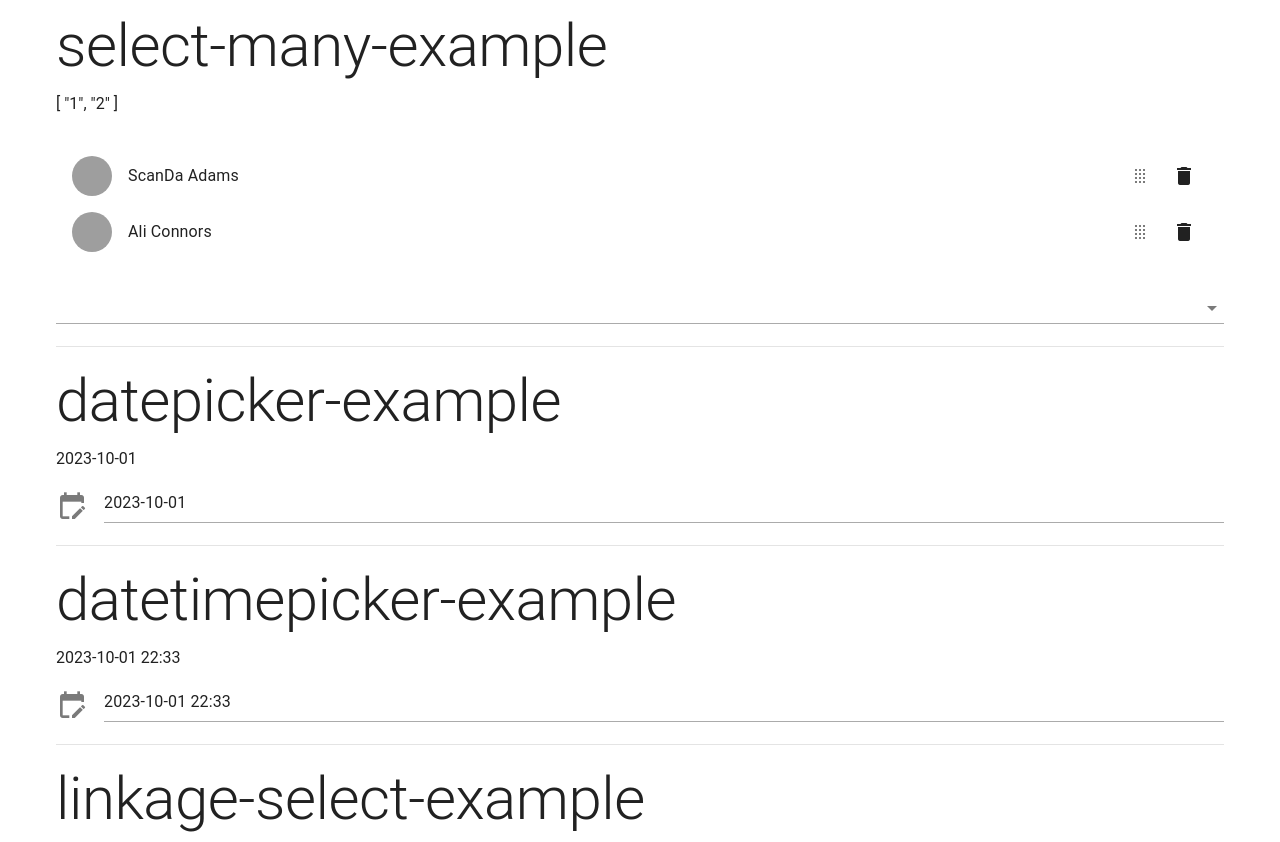
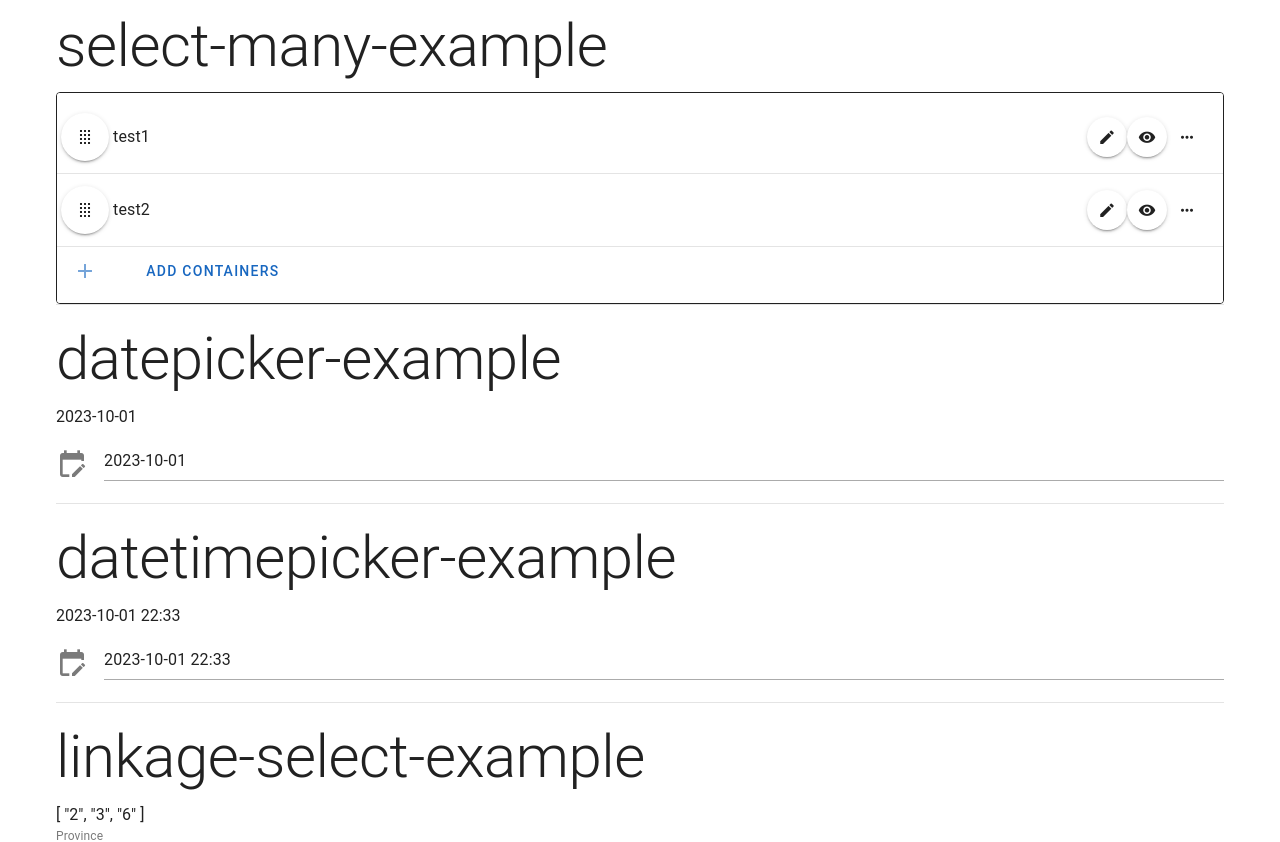
Before and after one commit to qor5/ui, a Vue app in the folder vuetifyx/vuetifyxjs/: page / in a window 1280 px wide. Shown: the top 842 px of the page. Built offline with nearby package versions, Linux system fonts and the light colour scheme; grey boxes are pictures that could not be loaded.

Commit message:
fix send variables unsupport textarea

```diff
--- a/vuetifyx/vuetifyxjs/src/demo/components/SelectManyExample.vue
+++ b/vuetifyx/vuetifyxjs/src/demo/components/SelectManyExample.vue
@@ -1,35 +1,90 @@
 <script setup lang="ts">
 import { ref } from 'vue'
-import selectMany from '@/lib/SelectMany.vue'
+import draggable from 'vuedraggable'
 
-const value = ref(['1', '2'])
-const items = ref([
+const items = ref([{
+  label: 'test1',
+  shared: true
+},
   {
-    id: '1',
-    text: 'ScanDa Adams',
-    image: 'https://cdn.vuetifyjs.com/images/lists/1.jpg'
-  },
-  {
-    id: '2',
-    text: 'Ali Connors',
-    image: 'https://cdn.vuetifyjs.com/images/lists/2.jpg'
-  },
-  {
-    id: '3',
-    text: 'Ali DE',
-    image: 'https://cdn.vuetifyjs.com/images/lists/3.jpg'
-  },
-  {
-    id: '4',
-    text: 'Bogn',
-    image: 'https://cdn.vuetifyjs.com/images/lists/4.jpg'
+    label: 'test2',
+    shared: true
   }
 ])
 </script>
+<template>
 
-<template>
-  <p>{{ value }}</p>
-  <select-many v-model="value" :items="items" />
+  <!--  <v-sheet class='pa-4 pt-2'>-->
+  <v-card :variant='"outlined"'>
+    <v-list>
+      <draggable item-key='model_id' v-model='items' handle='.handle' animation='300'>
+        <template #item=' { element } '>
+          <div>
+            <v-list-item class='pl-0'>
+              <template v-slot:prepend>
+                <v-btn :icon='"mdi-drag"' class='handle my-2 ml-1 mr-1'></v-btn>
+
+                <v-list-item-title v-text="element.label"></v-list-item-title>
+              </template>
+
+              <template v-slot:append>
+                <v-btn :icon='"mdi-pencil"' :size='"small"' class='my-2'></v-btn>
+
+                <v-btn :icon='"mdi-eye"' :size='"small"' class='my-2'></v-btn>
+
+                <v-menu transition='fab-transition'>
+                  <template v-slot:activator='{ props }'>
+                    <v-btn :icon='"mdi-dots-horizontal"' v-bind='props' :variant='"text"' :size='"small"'></v-btn>
+                  </template>
+
+                  <v-list :density='"compact"'>
+                    <v-list-item>
+                      <template v-slot:prepend>
+                        <v-icon :icon='"mdi-pencil"'></v-icon>
+                      </template>
+
+                      <v-list-item-title>Rename</v-list-item-title>
+                    </v-list-item>
+
+                    <v-list-item>
+                      <template v-slot:prepend>
+                        <v-icon :icon='"mdi-delete"'></v-icon>
+                      </template>
+
+                      <v-list-item-title>Delete</v-list-item-title>
+                    </v-list-item>
+
+                    <v-list-item>
+                      <template v-slot:prepend>
+                        <v-icon :icon='"mdi-share"'></v-icon>
+                      </template>
+
+                      <v-list-item-title>Mark As Shared Container</v-list-item-title>
+                    </v-list-item>
+                  </v-list>
+                </v-menu>
+              </template>
+            </v-list-item>
+            <v-divider></v-divider>
+          </div>
+
+        </template>
+
+      </draggable>
+      <v-list-item>
+        <template v-slot:prepend>
+          <v-icon :icon='"mdi-plus"' color='primary'></v-icon>
+        </template>
+
+        <v-list-item-title>
+          <v-btn color='primary' :variant='"text"'>Add Containers</v-btn>
+        </v-list-item-title>
+      </v-list-item>
+    </v-list>
+  </v-card>
+  <!--  </v-sheet>-->
+
+
 </template>
 
 <style scoped></style>
--- a/vuetifyx/vuetifyxjs/src/demo/components/SendVariablesExample.vue
+++ b/vuetifyx/vuetifyxjs/src/demo/components/SendVariablesExample.vue
@@ -21,6 +21,15 @@ const value = ref('1eiuh1ihaubfiad')
       ref="setting_title"
     >
     </v-text-field>
+    <v-textarea
+      counter
+      v-model="value"
+      label="textarea"
+      variant="underlined"
+      @focus="seo.tagInputsFocus($refs.textarea)"
+      ref="textarea"
+    >
+    </v-textarea>
   </seo>
 </template>
 
--- a/vuetifyx/vuetifyxjs/src/lib/SendVariables.vue
+++ b/vuetifyx/vuetifyxjs/src/lib/SendVariables.vue
@@ -10,12 +10,16 @@ const addTags = (tag: any) => {
   if (!vnode.value) {
     return
   }
-  var lazyValue = vnode.value.modelValue
-  var startString = lazyValue.substring(0, vnode.value.$el.querySelector('input').selectionStart)
-  var endString = lazyValue.substring(
-    vnode.value.$el.querySelector('input').selectionEnd,
-    lazyValue.length
-  )
+  let lazyValue = vnode.value.modelValue
+  let selectionStart = vnode.value.selectionStart
+  let selectionEnd = vnode.value.selectionEnd
+  const input = vnode.value.$el.querySelector('input')
+  if (input) {
+    selectionStart = input.selectionStart
+    selectionEnd = input.selectionEnd
+  }
+  let startString = lazyValue.substring(0, selectionStart)
+  let endString = lazyValue.substring(selectionEnd, lazyValue.length)
 
   vnode.value.$emit('update:modelValue', startString + '{{' + tag + '}}' + endString)
   vnode.value.focus()
```
Also changed, not shown: 1 other file (tests, documents, lock files or other folders).
